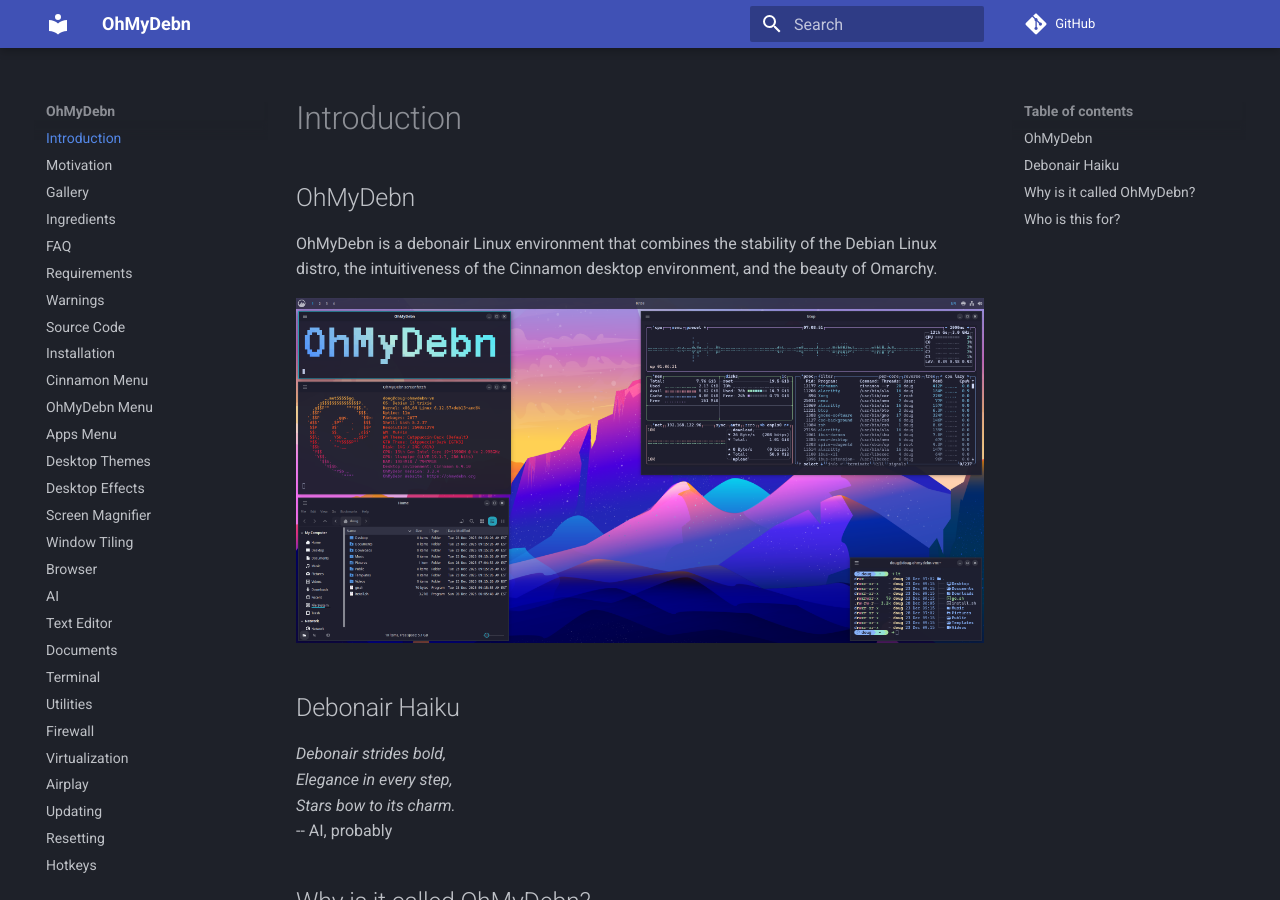
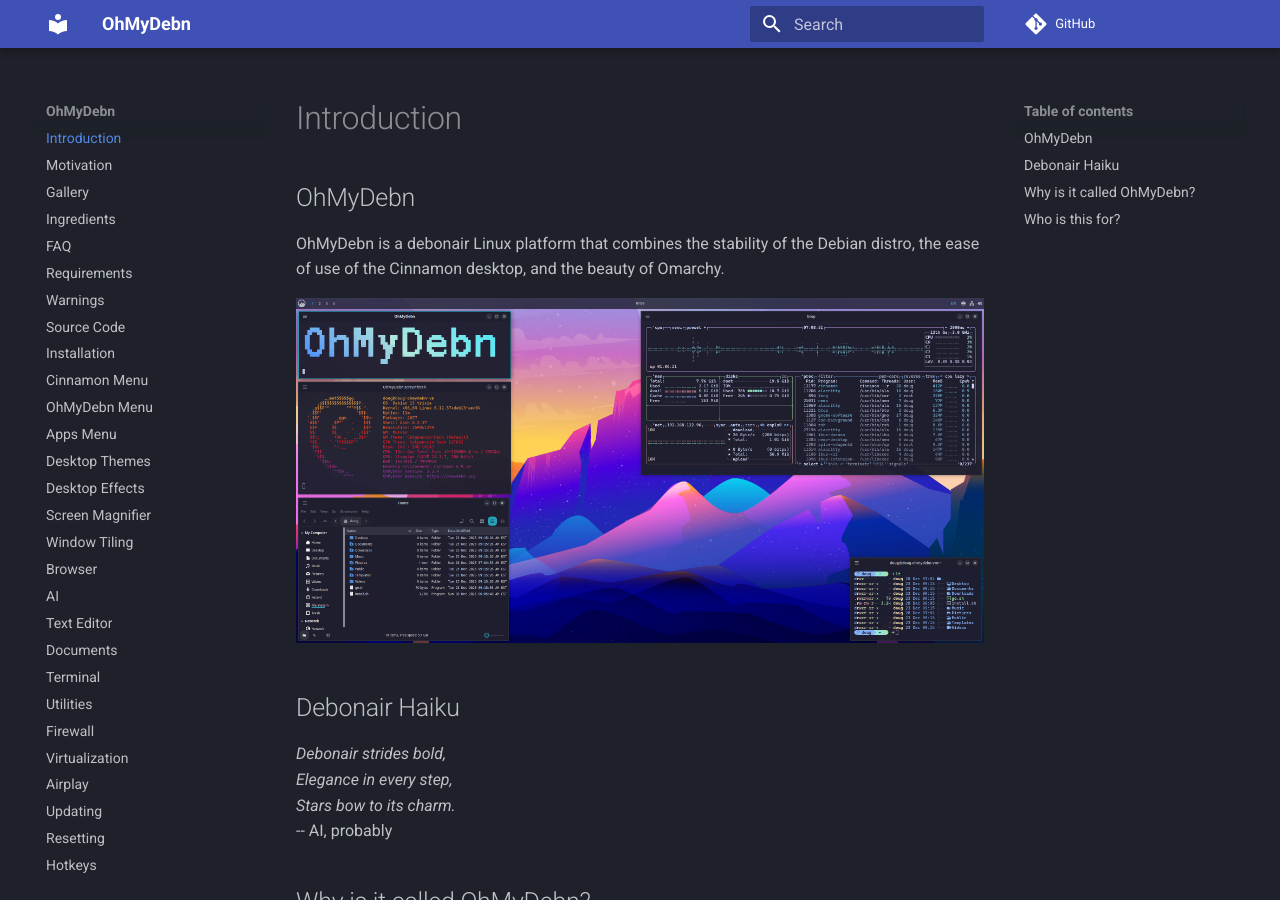
Before and after one commit to dougburks/ohmydebn-docs, an MkDocs documentation site: the page built from docs/index.md, in a window 1280 px wide and 900 px high. Built offline with MkDocs 1.6.1 and Material for MkDocs 9.7.7, drawn with Linux system fonts in a browser that asks for light colours; comment, search, counter and statistics services are not loaded.

Commit message:
update screenshots for 3.3.1

```diff
--- a/docs/index.md
+++ b/docs/index.md
@@ -1,6 +1,6 @@
 ## OhMyDebn
 
-OhMyDebn is a debonair Linux environment that combines the stability of the Debian Linux distro, the intuitiveness of the Cinnamon desktop environment, and the beauty of Omarchy.
+OhMyDebn is a debonair Linux platform that combines the stability of the Debian distro, the ease of use of the Cinnamon desktop, and the beauty of Omarchy.
 
 ![OhMyDebn screenshot](https://raw.githubusercontent.com/dougburks/ohmydebn-docs/refs/heads/main/images/ohmydebn.png)
 
```
Also changed, not shown: images/ohmydebn-theme-catppuccin.png, images/ohmydebn-theme-everforest.png, images/ohmydebn-theme-flexoki-light.png, images/ohmydebn-theme-hackerman.png, 10 other files.
